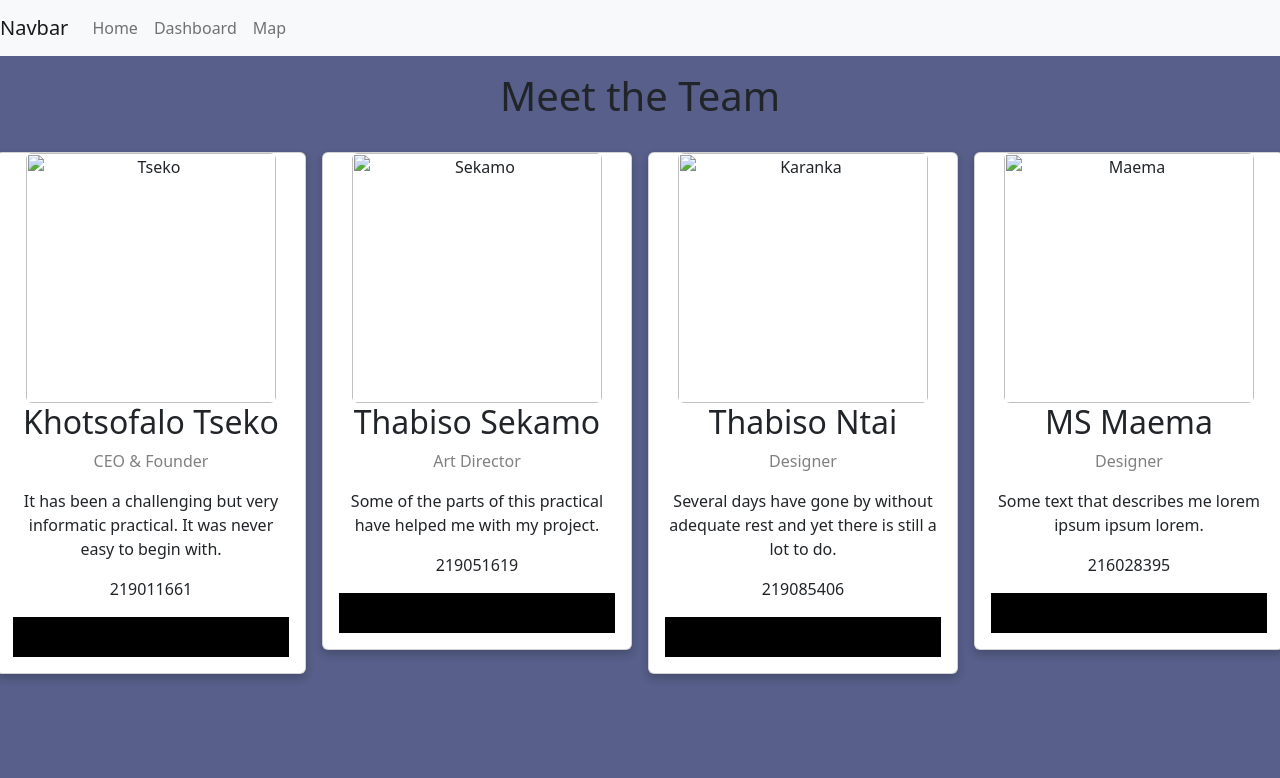
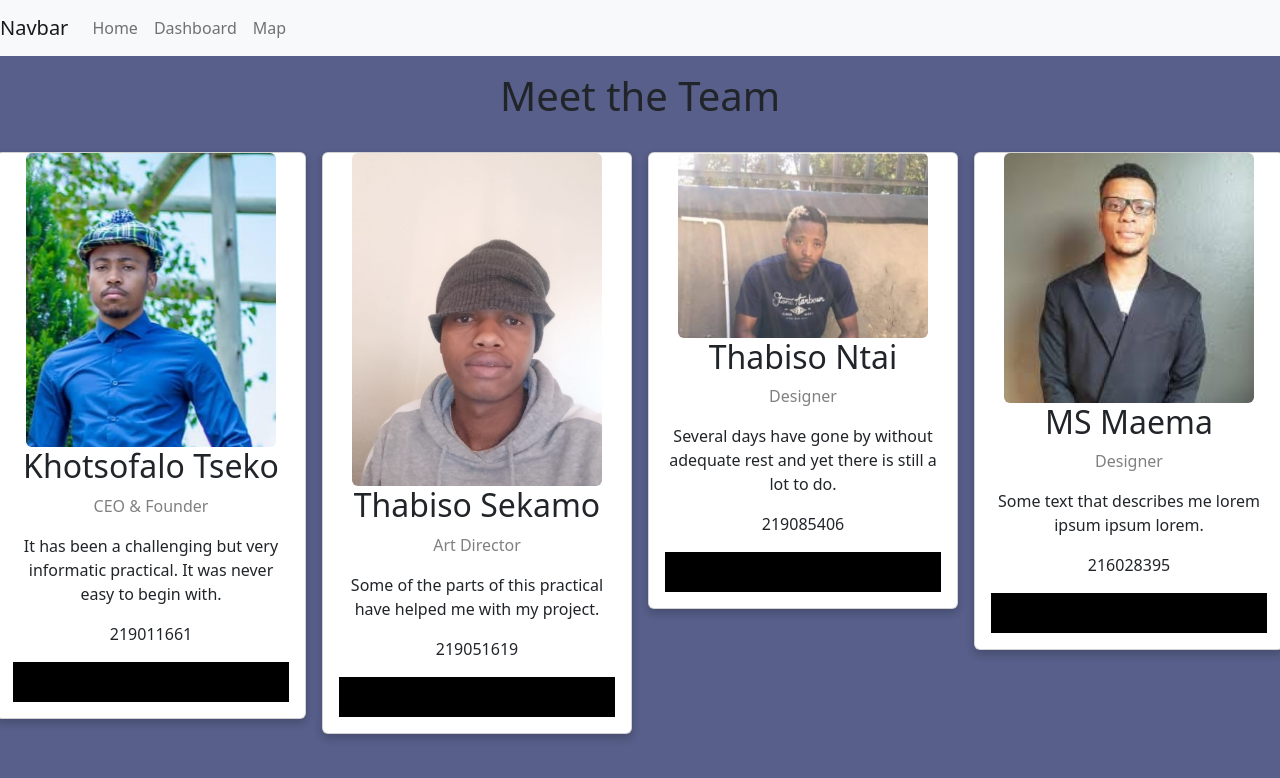
Before and after one commit to KCTseko/IOTfinal, a plain HTML site: page index.html in a window 1280 px wide. Drawn offline with nearby package versions, Linux system fonts and the light colour scheme.

Commit message:
Image bug fix2

```diff
--- a/index.html
+++ b/index.html
@@ -44,7 +44,7 @@
             <div class="row">
                 <div class="column">
                   <div class="card">
-                    <img src="images/KCT.jpeg" alt="Tseko" class="rounded mx-auto d-block" style="width:250px">
+                    <img src="KCT.jpeg" alt="Tseko" class="rounded mx-auto d-block" style="width:250px">
                     <div class="container">
                       <h2>Khotsofalo Tseko</h2>
                       <p class="title">CEO &amp; Founder</p>
@@ -57,7 +57,7 @@
 
                 <div class="column">
                   <div class="card">
-                    <img src="images/Soma.jpeg" alt="Sekamo" class="rounded mx-auto d-block" style="width:250px">
+                    <img src="Soma.jpeg" alt="Sekamo" class="rounded mx-auto d-block" style="width:250px">
                     <div class="container">
                       <h2>Thabiso Sekamo</h2>
                       <p class="title">Art Director</p>
@@ -70,7 +70,7 @@
 
                 <div class="column">
                   <div class="card">
-                    <img src="images/ntai.jpeg" alt="Karanka" class="rounded mx-auto d-block" style="width:250px">
+                    <img src="ntai.jpeg" alt="Karanka" class="rounded mx-auto d-block" style="width:250px">
                     <div class="container">
                       <h2>Thabiso Ntai</h2>
                       <p class="title">Designer</p>
@@ -82,7 +82,7 @@
                 </div>
                 <div class="column">
                     <div class="card">
-                      <img src="images/Maema.jpg" alt="Maema" class="rounded mx-auto d-block" style="width:250px" style="height:300px">
+                      <img src="Maema.jpg" alt="Maema" class="rounded mx-auto d-block" style="width:250px" style="height:300px">
                       <div class="container">
                         <h2>MS Maema</h2>
                         <p class="title">Designer</p>
```
